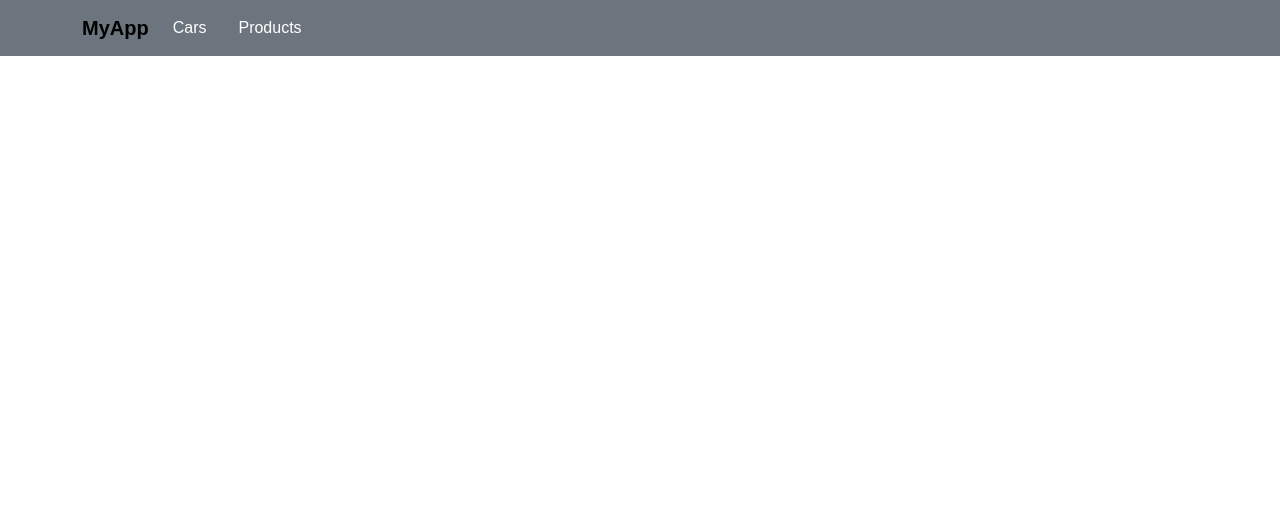
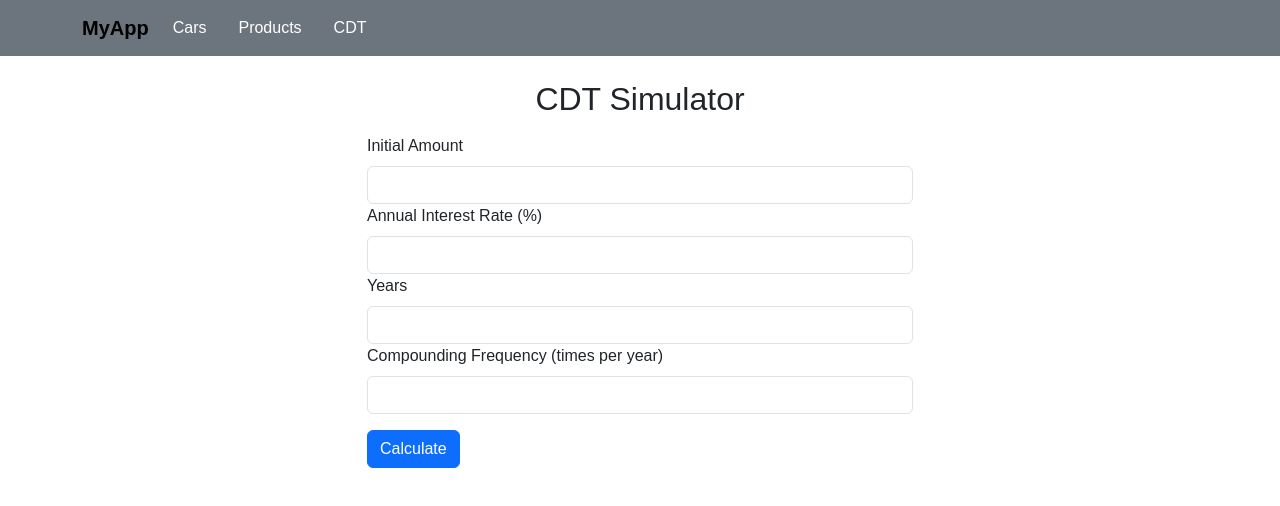
Before and after one commit to sergiocordobam/flask-react-vite, a React (Vite) app in the folder frontend/: page /cdt/form in a window 1280 px wide. Before the commit this address had no page. Shown: the top 506 px of the page. Built offline with nearby package versions, Linux system fonts and the light colour scheme.

Commit message:
Add CDT form component and backend route

```diff
--- a/frontend/src/components/App.jsx
+++ b/frontend/src/components/App.jsx
@@ -3,6 +3,7 @@ import Cars from "../components/Cars";
 import Products from "../components/Products";
 import AppNavbar from "../components/Navbar";
 import Home from "../components/Home";
+import CDTForm from "../components/CDTForm";
 import 'bootstrap/dist/css/bootstrap.min.css';
 
 function App() {
@@ -13,6 +14,7 @@ function App() {
         <Route path="/" element={<Home/>} />
         <Route path="/cars/list_cars" element={<Cars />} />
         <Route path="/products/list_products" element={<Products />} />
+        <Route path="/cdt/form" element={<CDTForm />} />
       </Routes>
     </Router>
   );
--- /dev/null
+++ b/frontend/src/components/CDTForm.jsx
@@ -0,0 +1,102 @@
+import React, { useState } from 'react';
+import { Form, Button, Container, Row, Col } from 'react-bootstrap';
+
+const CDTForm = () => {
+  const [formData, setFormData] = useState({
+    initial_amount: '',
+    annual_interest_rate: '',
+    years: '',
+    compounding_frequency: ''
+  });
+
+  const [result, setResult] = useState(null);
+
+  const handleChange = (e) => {
+    const { name, value } = e.target;
+    setFormData({
+      ...formData,
+      [name]: value
+    });
+  };
+
+  const handleSubmit = async (e) => {
+    e.preventDefault();
+    try {
+      const response = await fetch('http://localhost:5000/cdt/form', {
+        method: 'POST',
+        headers: {
+          'Content-Type': 'application/json'
+        },
+        body: JSON.stringify(formData)
+      });
+      const data = await response.json();
+      setResult(data);
+    } catch (error) {
+      console.error('Error:', error);
+    }
+  };
+
+  return (
+    <Container>
+      <Row className="justify-content-md-center">
+        <Col md="6">
+          <h2 className="text-center">CDT Simulator</h2>
+          <Form onSubmit={handleSubmit}>
+            <Form.Group controlId="initialAmount">
+              <Form.Label>Initial Amount</Form.Label>
+              <Form.Control
+                type="number"
+                name="initial_amount"
+                value={formData.initial_amount}
+                onChange={handleChange}
+                required
+              />
+            </Form.Group>
+            <Form.Group controlId="annualInterestRate">
+              <Form.Label>Annual Interest Rate (%)</Form.Label>
+              <Form.Control
+                type="number"
+                name="annual_interest_rate"
+                value={formData.annual_interest_rate}
+                onChange={handleChange}
+                required
+              />
+            </Form.Group>
+            <Form.Group controlId="years">
+              <Form.Label>Years</Form.Label>
+              <Form.Control
+                type="number"
+                name="years"
+                value={formData.years}
+                onChange={handleChange}
+                required
+              />
+            </Form.Group>
+            <Form.Group controlId="compoundingFrequency">
+              <Form.Label>Compounding Frequency (times per year)</Form.Label>
+              <Form.Control
+                type="number"
+                name="compounding_frequency"
+                value={formData.compounding_frequency}
+                onChange={handleChange}
+                required
+              />
+            </Form.Group>
+            <Button variant="primary" type="submit" className="mt-3">
+              Calculate
+            </Button>
+          </Form>
+          {result && (
+            <div className="mt-4">
+              <h3>Results</h3>
+              <p>Total Amount: {result.total_amount.toFixed(2)}</p>
+              <p>Profit: {result.profit.toFixed(2)}</p>
+            </div>
+          )}
+        </Col>
+      </Row>
+    </Container>
+  );
+};
+
+export default CDTForm;
--- a/frontend/src/components/Navbar.jsx
+++ b/frontend/src/components/Navbar.jsx
@@ -11,6 +11,7 @@ const AppNavbar = () => {
                 <Nav className="me-auto">
                     <Nav.Link as={Link} to="/cars/list_cars" className="nav-link">Cars</Nav.Link>
                     <Nav.Link as={Link} to="/products/list_products" className="nav-link">Products</Nav.Link>
+                    <Nav.Link as={Link} to="/cdt/form" className="nav-link">CDT</Nav.Link>
                 </Nav>
             </Container>
         </Navbar>
```
Also changed, not shown: 2 other files (tests, documents, lock files or other folders).
